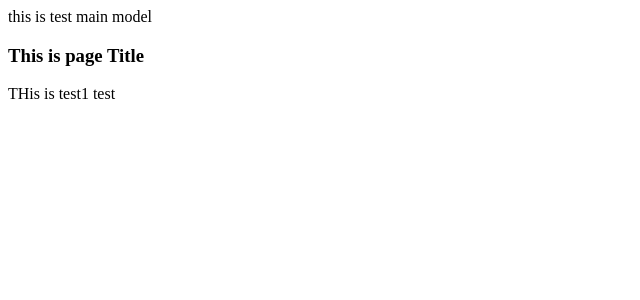
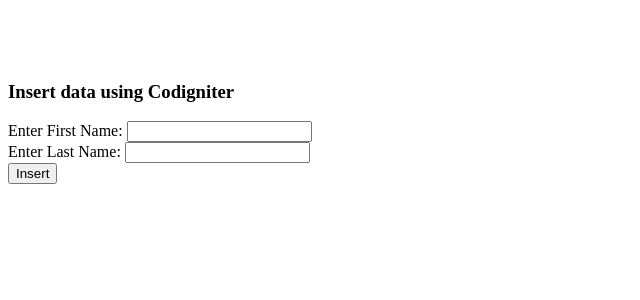
Before and after one commit to Hasan-Fci/CI_fORM_-_dEV_fEATURES, a CodeIgniter app: page /CI_fORM_/index.php/main/index in a window 1280 px wide. Shown: the top 300 px of the page, without its empty margins (0-640 px from the left). Run offline with CodeIgniter, Linux system fonts and the light colour scheme.

Commit message:
Insert form data in database

```diff
--- a/application/config/autoload.php
+++ b/application/config/autoload.php
@@ -58,7 +58,7 @@ $autoload['packages'] = array();
 |
 |	$autoload['libraries'] = array('user_agent' => 'ua');
 */
-$autoload['libraries'] = array();
+$autoload['libraries'] = array('database');
 
 /*
 | -------------------------------------------------------------------
@@ -89,7 +89,7 @@ $autoload['drivers'] = array();
 |
 |	$autoload['helper'] = array('url', 'file');
 */
-$autoload['helper'] = array();
+$autoload['helper'] = array('url', 'form');
 
 /*
 | -------------------------------------------------------------------
--- a/application/config/database.php
+++ b/application/config/database.php
@@ -76,9 +76,9 @@ $query_builder = TRUE;
 $db['default'] = array(
 	'dsn'	=> '',
 	'hostname' => 'localhost',
-	'username' => '',
+	'username' => 'root',
 	'password' => '',
-	'database' => '',
+	'database' => 'learn_codeIgniter',
 	'dbdriver' => 'mysqli',
 	'dbprefix' => '',
 	'pconnect' => FALSE,
--- a/application/controllers/Main.php
+++ b/application/controllers/Main.php
@@ -4,18 +4,28 @@ defined('BASEPATH') OR exit('No direct script access allowed');
 class Main extends CI_Controller {
 	public function index()
 	{
-		// echo "test main <br>";
-		// $this->test1();
-		$this->load->model('main_model');
-		// echo "<br>";
-		// echo $this->main_model->test_main();
-		$data['title'] = 'This is page Title';
-		$data['test1'] = 'THis is test1 test';
-		$data['model_data'] = $this->main_model->test_main();
-		$this->load->view('main_view', $data);
+		$this->load->view('main_view');
 	}
 
-	public function test1(){
-		echo "This is test1 function";
+	public function form_validation(){
+		$this->load->library('form_validation');
+		$this->form_validation->set_rules('first_name', 'First Name', 'required|alpha');
+		$this->form_validation->set_rules('last_name', 'Last Name', 'required|alpha');
+
+		if ($this->form_validation->run()) {
+			$this->load->model("main_model");
+			$data  = array(
+				"first_name" => $this->input->post('first_name'),
+				"last_name" => $this->input->post('last_name')
+			);
+			$this->main_model->insert_data($data);
+			redirect(base_url(). "main/inserted");
+		}else{
+			$this->index();
+		}
+	}
+
+	public function inserted(){
+		$this->index();
 	}
 }
--- a/application/models/main_model.php
+++ b/application/models/main_model.php
@@ -1,8 +1,8 @@
 <?php
 
 class Main_model extends CI_Model{
-	public function test_main(){
-		echo "this is test main model";
+	public function insert_data($data){
+		$this->db->insert("tbl_user", $data);
 	}
 }
 
--- a/application/views/main_view.php
+++ b/application/views/main_view.php
@@ -2,11 +2,28 @@
 <html lang="en">
 <head>
 	<meta charset="UTF-8">
-	<title>Document</title>
+	<title>Insert Data</title>
 </head>
 <body>
-	<h3><?php echo $title; ?></h3>
-	<p><?php echo $test1; ?></p>
-	<p><?php echo $model_data; ?></p>
+	<div class="container">
+		<br><br><br>
+		<h3>Insert data using Codigniter</h3>
+		<form method="post" action="<?php echo base_url()?>main/form_validation">
+			<?php if($this->uri->segment(2) == "inserted"){ echo "<p class='test-success'>Data Inserted</p>";}?>
+			<div class="form-group">
+				<label for="">Enter First Name:</label>
+				<input type="text" name="first_name" class="form-control">
+				<span class="text-danger"><?php echo form_error('first_name'); ?></span>
+			</div>
+			<div class="form-group">
+				<label for="">Enter Last Name:</label>
+				<input type="text" name="last_name" class="form-control">
+				<span class="text-danger"><?php echo form_error('last_name'); ?></span>
+			</div>
+			<div class="form-group">
+				<input type="submit" name="insert" value="Insert" class="btn btn-info">
+			</div>
+		</form>
+	</div>
 </body>
 </html>
```
